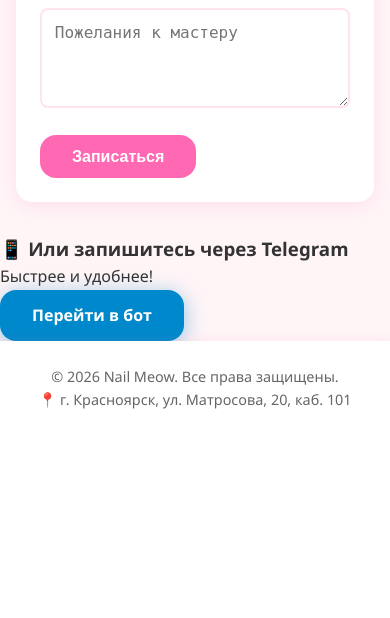
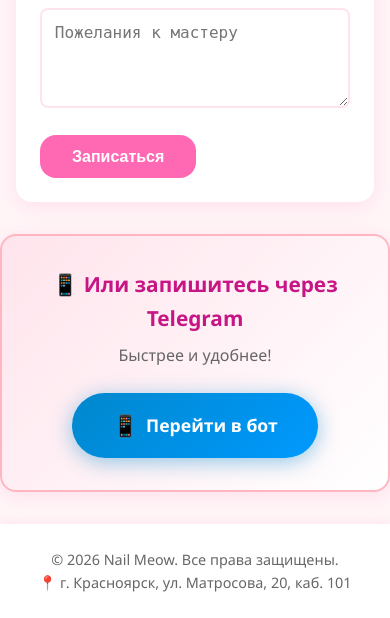
Before and after one commit to bbbnewwwa/Nail-Meow, a FastAPI app: page /booking in a window 390 px wide. Shown: the part 839-1457 px from the top of the page. Before the commit the page ends 1248 px from the top, so only its background shows below. Run offline with FastAPI, Linux system fonts and the light colour scheme; data that the repository does not hold is empty.

Commit message:
добавление стилей для кнопки

```diff
--- a/static/css/style.css
+++ b/static/css/style.css
@@ -485,6 +485,72 @@ footer {
 .btn-telegram:hover {
     animation: none;
 }
+/* ===== TELEGRAM БЛОК ===== */
+.booking-info {
+    background: linear-gradient(135deg, var(--pink-light), var(--white));
+    border: 2px solid var(--pink-soft);
+    border-radius: var(--radius);
+    padding: 2rem;
+    text-align: center;
+    margin: 2rem auto;
+    max-width: 600px;
+    box-shadow: var(--shadow);
+}
+
+.booking-info h3 {
+    color: var(--pink-dark);
+    font-size: 1.3rem;
+    margin-bottom: 0.5rem;
+}
+
+.booking-info p {
+    color: var(--text-light);
+    margin-bottom: 1.5rem;
+}
+
+/* Кнопка Telegram - переопределяем общие стили кнопок */
+.booking-info .btn-telegram {
+    display: inline-flex !important;
+    align-items: center !important;
+    justify-content: center !important;
+    gap: 0.5rem;
+    background: linear-gradient(135deg, #0088cc, #0099ff) !important;
+    color: white !important;
+    padding: 1rem 2.5rem !important;
+    border-radius: 50px !important;
+    text-decoration: none !important;
+    font-weight: 600 !important;
+    font-size: 1.1rem !important;
+    margin: 0 auto !important;
+    box-shadow: 0 4px 15px rgba(0, 136, 204, 0.3);
+    transition: all 0.3s ease;
+    border: none !important;
+}
+
+.booking-info .btn-telegram:hover {
+    background: linear-gradient(135deg, #0099ff, #0088cc) !important;
+    transform: translateY(-3px);
+    box-shadow: 0 6px 20px rgba(0, 136, 204, 0.4);
+}
+
+.booking-info .btn-telegram::before {
+    content: "📱";
+    font-size: 1.3rem;
+}
+
+/* Пульсация */
+@keyframes pulse {
+    0%, 100% { box-shadow: 0 4px 15px rgba(0, 136, 204, 0.3); }
+    50% { box-shadow: 0 4px 25px rgba(0, 136, 204, 0.5); }
+}
+
+.booking-info .btn-telegram {
+    animation: pulse 2s ease-in-out infinite;
+}
+
+.booking-info .btn-telegram:hover {
+    animation: none;
+}
 
 @keyframes fadeIn {
     from { opacity: 0; transform: translateY(20px); }
```
